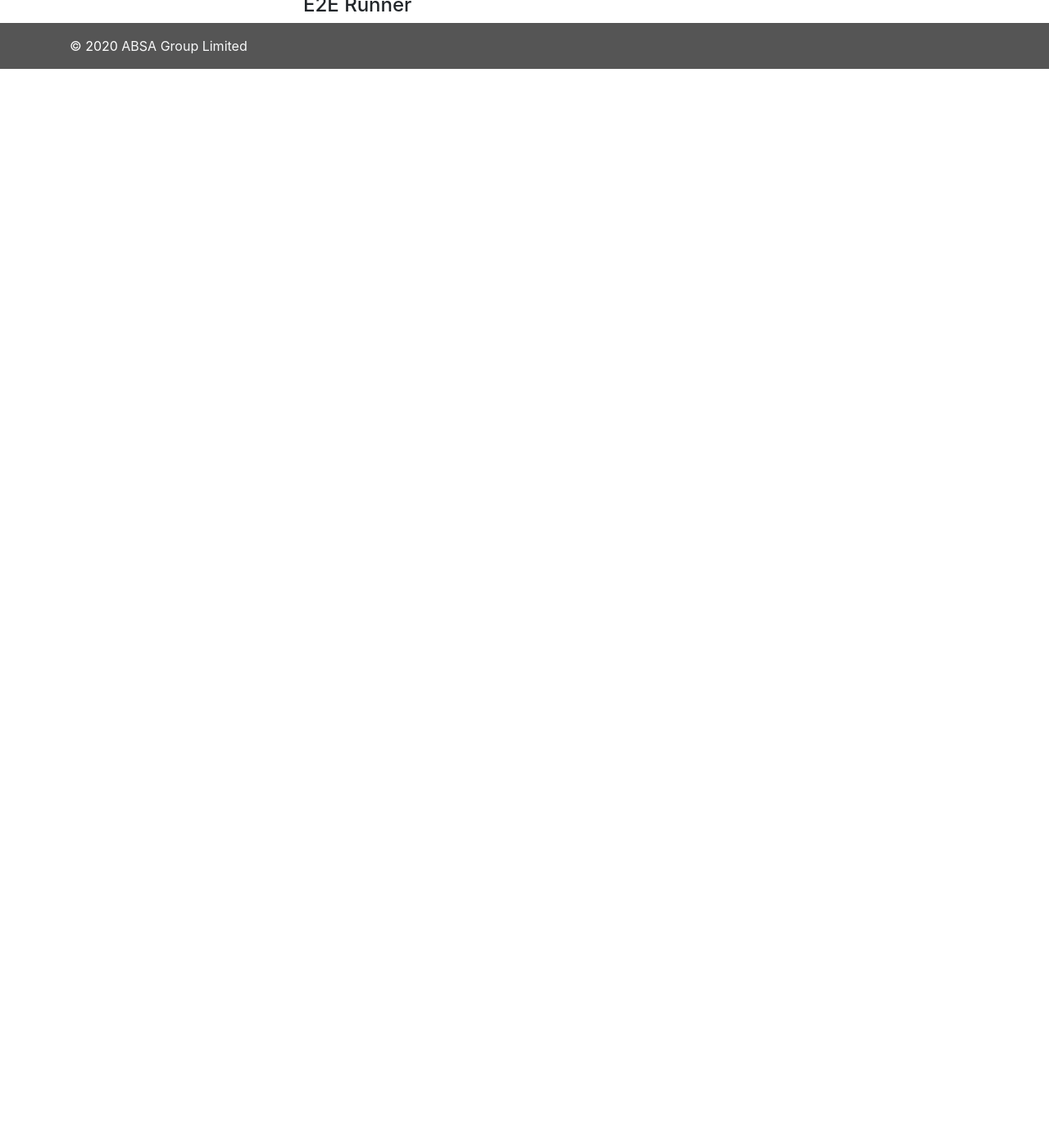
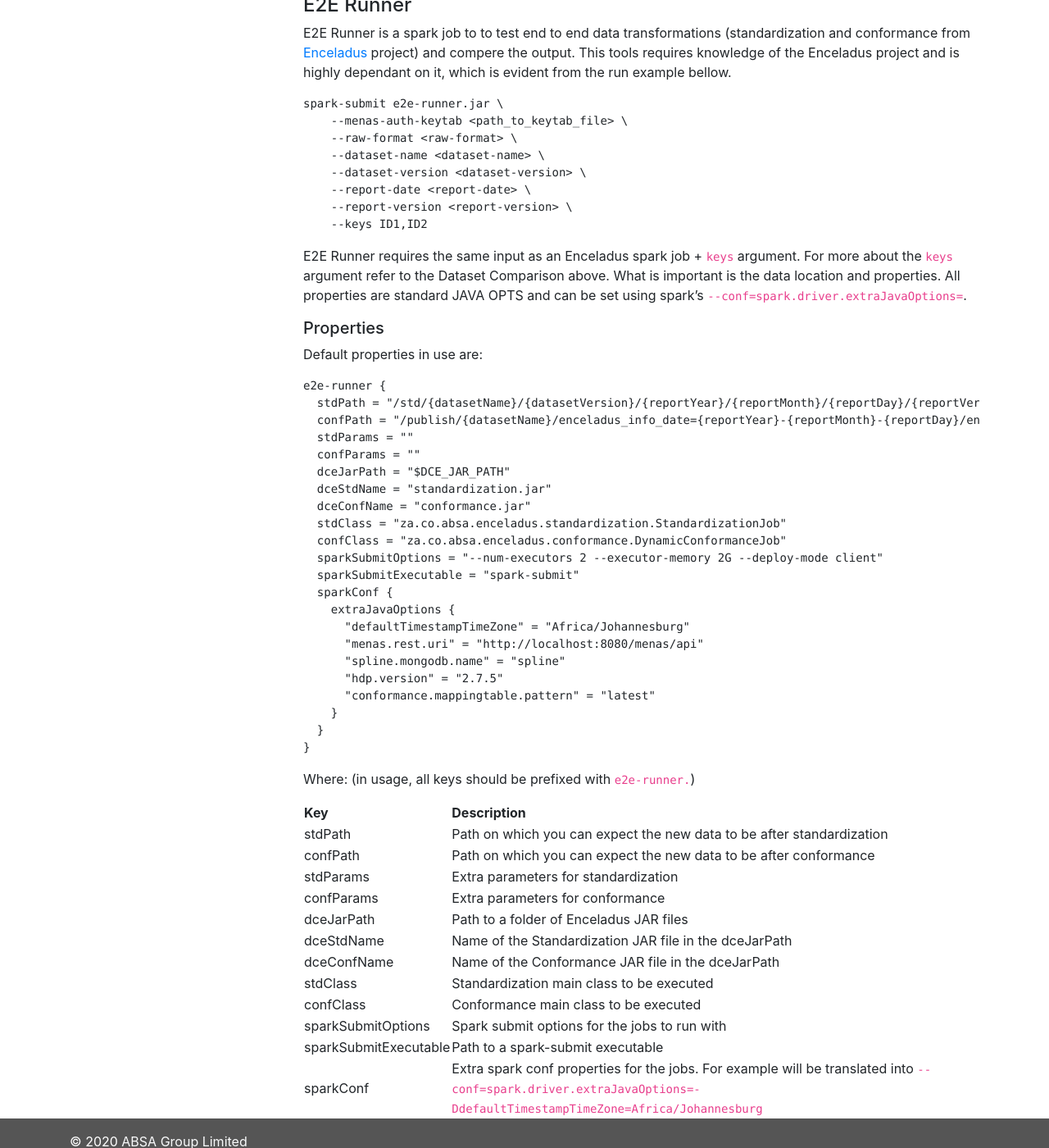
Before and after one commit to AbsaOSS/hermes, a Jekyll site: the page built from _docs/0.2.0/usage.md, in a window 1280 px wide and 1400 px high, scrolled down 2239 px. Shown: the whole window at 82% size. Built offline with Jekyll 4.4.1, drawn with Linux system fonts in a browser that asks for light colours; nearby versions of some CDN libraries; before the commit the page ends 2323 px from its top, so only the background shows below that; some of the changed text lies outside the part shown.

Commit message:
Add e2e runner usage

````diff
--- a/_docs/0.2.0/usage.md
+++ b/_docs/0.2.0/usage.md
@@ -6,10 +6,12 @@
     - '0.2.0'
 ---
 #### Dataset Comparison
+
 General tool for data set comparison. Can be used a spark job or a library. For the library-like usage check method `execute` and `compare` in `DatasetComparisonJob` class in `za.co.absa.hermes.datasetComparison` package.
 
 Example:
-```
+
+```shell
 spark-submit dataset-comparison.jar \
     --ref-format csv \
     --ref-path /path/to/csv \
@@ -24,6 +26,7 @@
 a `_METRICS` file with some metrics about the comparison.
 
 ##### Properties
+
 Properties used in Dataset Comparison can be overriden as standard java opts. For spark that is:
 
 ```shell
@@ -41,6 +44,7 @@
 - `expectedPrefix` is a prefix of columns comming from the referential data source
 
 Default properties are
+
 ```json
 dataset-comparison {
   errColumn = "errCol"
@@ -85,5 +89,64 @@
 
 #### Info File Comparison
 
+#### E2E Runner
 
-#### E2E Runner
+E2E Runner is a spark job to to test end to end data transformations (standardization and conformance from [Enceladus](https://github.com/AbsaOSS/enceladus) project) and compere the output. This tools requires knowledge of the Enceladus project and is highly dependant on it, which is evident from the run example bellow.
+
+```shell
+spark-submit e2e-runner.jar \
+    --menas-auth-keytab <path_to_keytab_file> \
+    --raw-format <raw-format> \
+    --dataset-name <dataset-name> \
+    --dataset-version <dataset-version> \
+    --report-date <report-date> \
+    --report-version <report-version> \
+    --keys ID1,ID2
+```
+
+E2E Runner requires the same input as an Enceladus spark job + `keys` argument. For more about the `keys` argument refer to the Dataset Comparison above. What is important is the data location and properties. All properties are standard JAVA OPTS and can be set using spark's `--conf=spark.driver.extraJavaOptions=`.
+
+##### Properties
+Default properties in use are:
+
+```
+e2e-runner {
+  stdPath = "/std/{datasetName}/{datasetVersion}/{reportYear}/{reportMonth}/{reportDay}/{reportVersion}"
+  confPath = "/publish/{datasetName}/enceladus_info_date={reportYear}-{reportMonth}-{reportDay}/enceladus_info_version={reportVersion}"
+  stdParams = ""
+  confParams = ""
+  dceJarPath = "$DCE_JAR_PATH"
+  dceStdName = "standardization.jar"
+  dceConfName = "conformance.jar"
+  stdClass = "za.co.absa.enceladus.standardization.StandardizationJob"
+  confClass = "za.co.absa.enceladus.conformance.DynamicConformanceJob"
+  sparkSubmitOptions = "--num-executors 2 --executor-memory 2G --deploy-mode client"
+  sparkSubmitExecutable = "spark-submit"
+  sparkConf {
+    extraJavaOptions {
+      "defaultTimestampTimeZone" = "Africa/Johannesburg"
+      "menas.rest.uri" = "http://localhost:8080/menas/api"
+      "spline.mongodb.name" = "spline"
+      "hdp.version" = "2.7.5"
+      "conformance.mappingtable.pattern" = "latest"
+    }
+  }
+}
+```
+
+Where: (in usage, all keys should be prefixed with `e2e-runner.`)
+
+| Key | Description |
+|:---|:---|
+| stdPath | Path on which you can expect the new data to be after standardization |
+| confPath | Path on which you can expect the new data to be after conformance |
+| stdParams | Extra parameters for standardization |
+| confParams | Extra parameters for conformance |
+| dceJarPath | Path to a folder of Enceladus JAR files |
+| dceStdName | Name of the Standardization JAR file in the dceJarPath |
+| dceConfName | Name of the Conformance JAR file in the dceJarPath |
+| stdClass | Standardization main class to be executed |
+| confClass | Conformance main class to be executed |
+| sparkSubmitOptions | Spark submit options for the jobs to run with |
+| sparkSubmitExecutable | Path to a spark-submit executable |
+| sparkConf | Extra spark conf properties for the jobs. For example will be translated into `--conf=spark.driver.extraJavaOptions=-DdefaultTimestampTimeZone=Africa/Johannesburg` |
````
